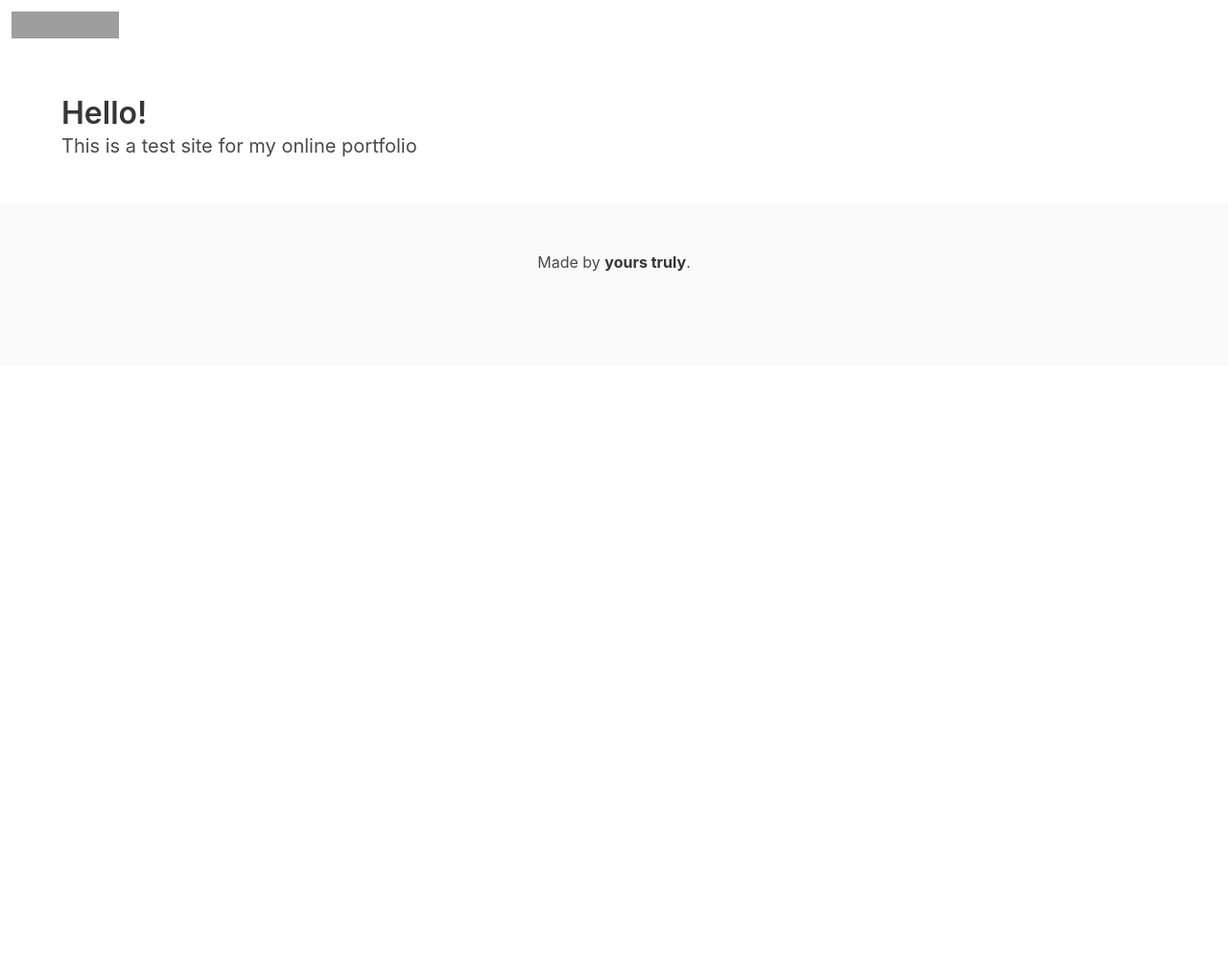
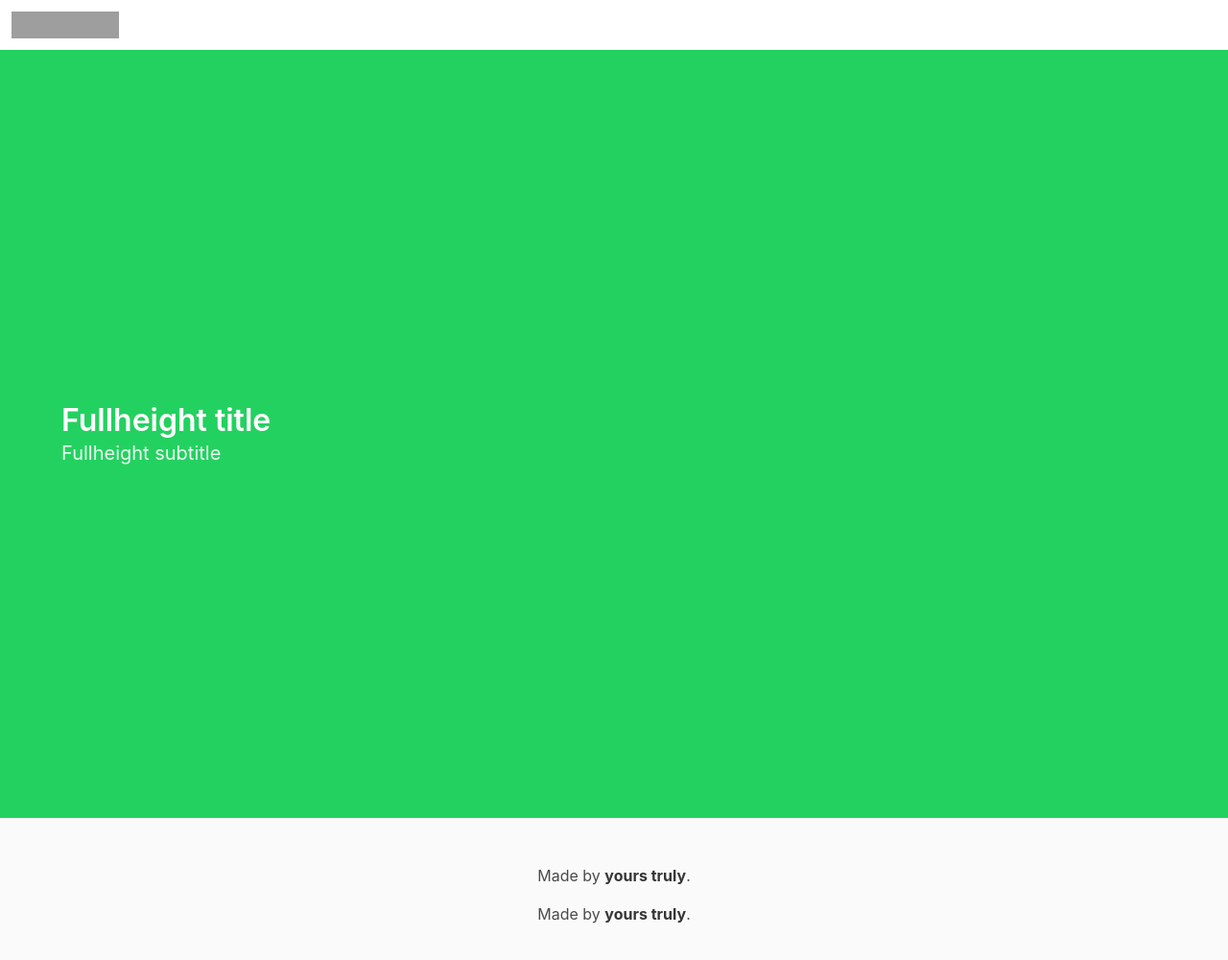
Before and after one commit to justflores/justflores.github.io, a website: page index.html in a window 1280 px wide. Shown: the whole page at 96% size. Before the commit the page ends 800 px from the top, so only its background shows below. Drawn offline with Linux system fonts and the light colour scheme; grey boxes are pictures that could not be loaded.

Commit message:
Update index.html

```diff
--- a/index.html
+++ b/index.html
@@ -28,14 +28,16 @@
         <!-- END OF NAVBAR -->
 
         <!-- CONTENT -->
-        <section class="section">
-            <div class="container">
-                <h1 class="title">
-                    Hello!
-                </h1>
-                <p class="subtitle">
-                    This is a test site for my online portfolio
-                </p>
+        <section class="hero is-success is-fullheight">
+            <div class="hero-body">
+                <div class="container">
+                    <h1 class="title">
+                        Fullheight title
+                    </h1>
+                    <h2 class="subtitle">
+                        Fullheight subtitle
+                    </h2>
+                </div>
             </div>
         </section>
         <!-- END OF CONTENT -->
@@ -46,6 +48,9 @@
                 <p>
                     Made by <strong>yours truly</strong>.
                 </p>
+                <p>
+                    Made by <strong>yours truly</strong>.
+                </p>
             </div>
         </footer>
         <!-- END OF FOOTER -->
```
